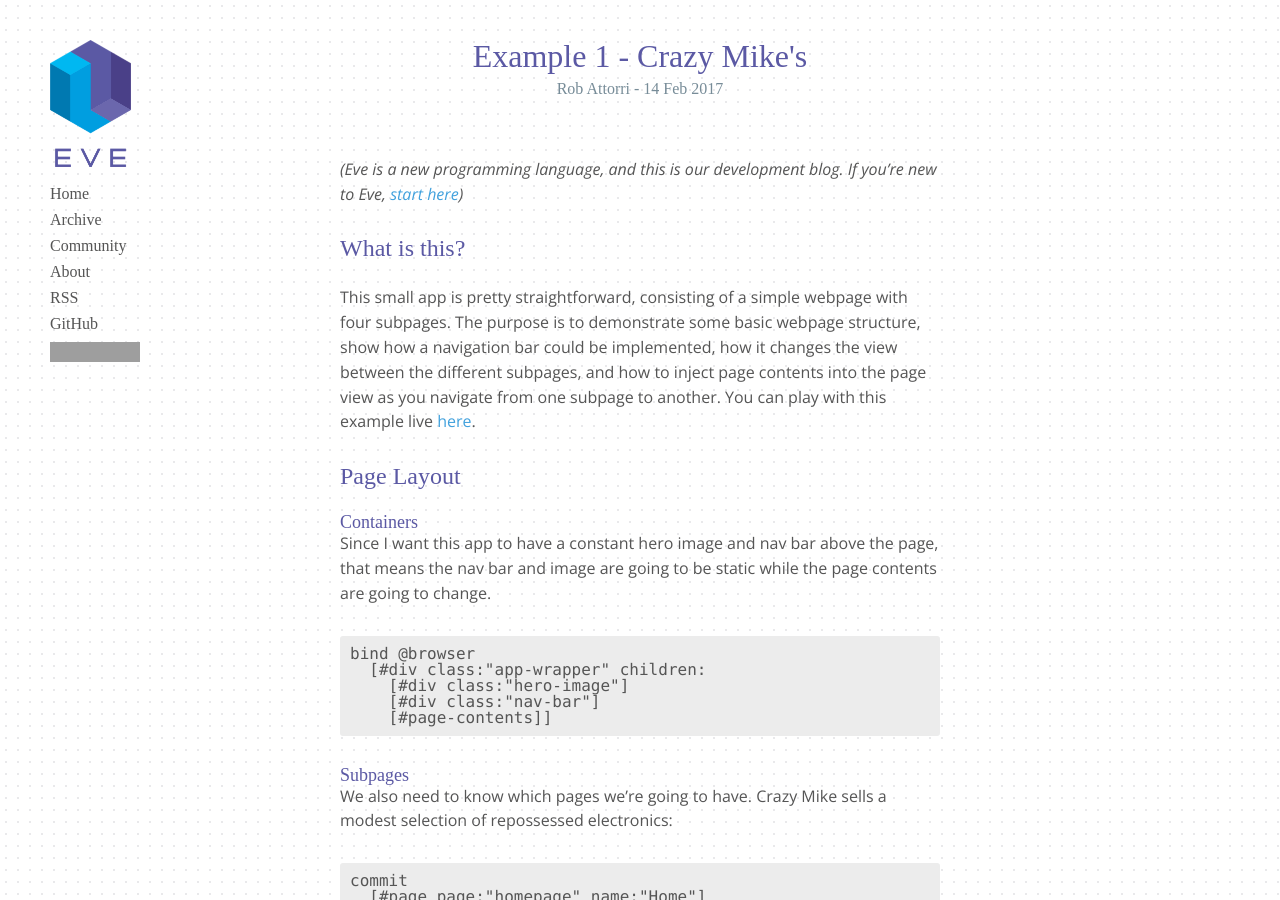
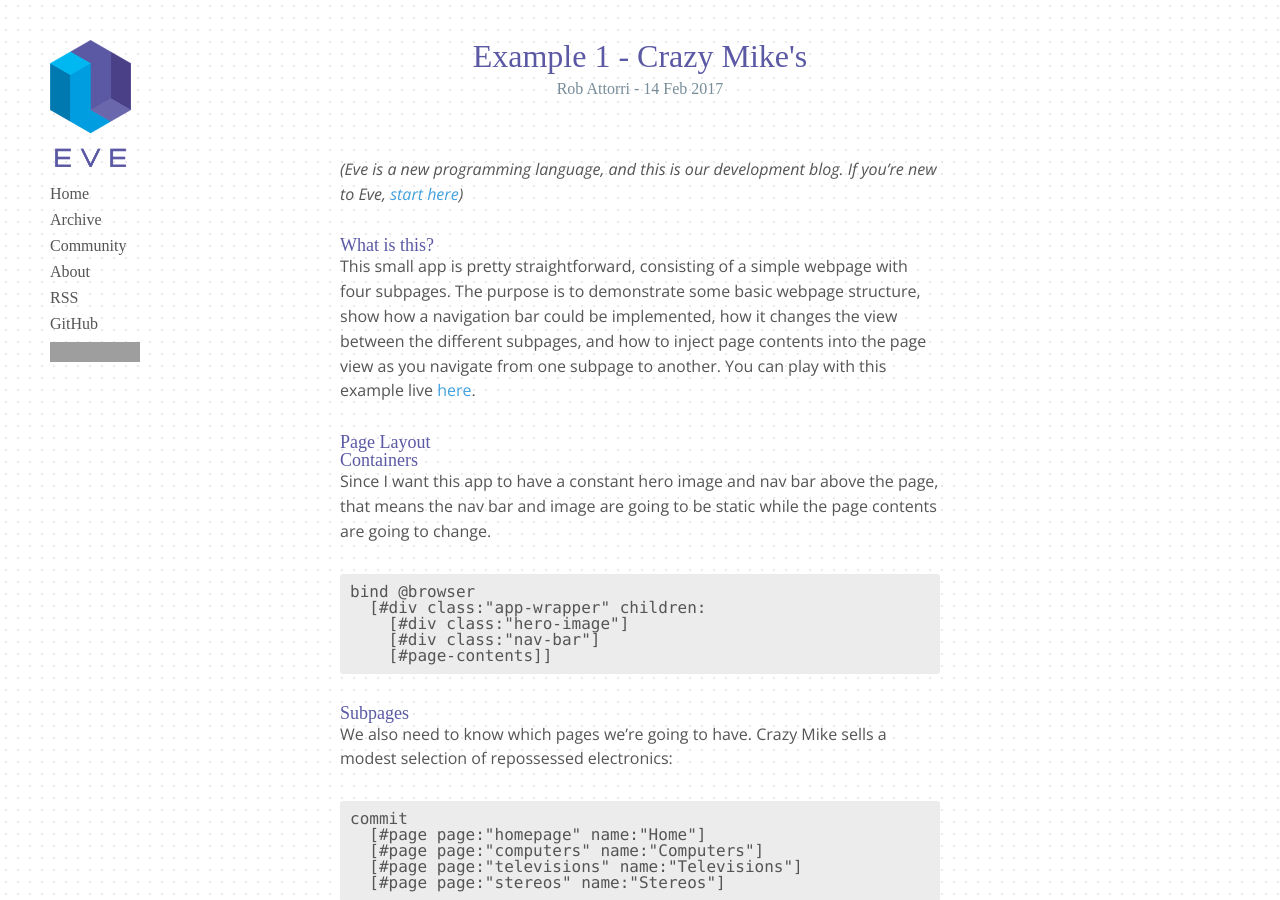
Before and after one commit to Kodowa/incidentalcomplexity, a Jekyll site: the page built from _posts/2017-02-14-ex1-crazy-mike.md, in a window 1280 px wide and 900 px high. Built offline with Jekyll 4.4.1, drawn with Linux system fonts in a browser that asks for light colours; some web fonts are replaced; grey boxes are pictures that could not be loaded.

Commit message:
Fix headers again

````diff
--- a/_posts/2017-02-14-ex1-crazy-mike.md
+++ b/_posts/2017-02-14-ex1-crazy-mike.md
@@ -8,13 +8,13 @@ tags: []
 _(Eve is a new programming language, and this is our development blog. If you’re new to Eve, [start here](http://play.witheve.com))_
 
 
-### What is this?
+#### What is this?
 
 This small app is pretty straightforward, consisting of a simple webpage with four subpages. The purpose is to demonstrate some basic webpage structure, show how a navigation bar could be implemented, how it changes the view between the different subpages, and how to inject page contents into the page view as you navigate from one subpage to another. You can play with this example live [here](http://play.witheve.com/#gist:0049b5b77a1e01b0124c96c820ff3374-crazy-mikes.eve).
 
-### Page Layout
+#### Page Layout
 
-#### Containers
+##### Containers
 
 Since I want this app to have a constant hero image and nav bar above the page, that means the nav bar and image are going to be static while the page contents are going to change.
 
@@ -26,7 +26,7 @@ bind @browser
     [#page-contents]]
 ```
 
-#### Subpages
+##### Subpages
 
 We also need to know which pages we're going to have. Crazy Mike sells a modest selection of repossessed electronics:
 
@@ -38,7 +38,7 @@ commit
   [#page page:"stereos" name:"Stereos"]
 ```
 
-#### Initial Landing Site
+##### Initial Landing Site
 
 We also want to make sure that when a user reaches the site, they start on the homepage.
 
@@ -47,9 +47,9 @@ commit
   [#app page:"homepage"]
 ```
 
-### The Nav Bar
+#### The Nav Bar
 
-#### Drawing the Nav Bar
+##### Drawing the Nav Bar
 
 While the hero image was easy, the nav bar gets its own section because it needs a little more love than a background. It needs to make a button for each page of the website (those pages were committed in the Page Template section)
 
@@ -64,7 +64,7 @@ bind @browser
 
 ```
 
-#### Navigation
+##### Navigation
 
 We start on the home page, but when you click a button on the nav bar, we want to navigate to that page.
 
@@ -77,7 +77,7 @@ commit
   view.page := page
 ```
 
-#### Highlighting the Active Page
+##### Highlighting the Active Page
 
 Purely as a style issue, let's change the background color of the nav bar button of whichever page we're on. You could also use this block to add a new class to nav-btn and use CSS to set the new background color, but this is a little more terse without obfuscating the goal.
 
@@ -90,8 +90,8 @@ bind @browser
   nav-btn.style += [background:"#606060"]
 ```
 
-### Subpages
-#### Home Page
+#### Subpages
+##### Home Page
 
 When the app specifies that we're on the home page, we want to inject the home page contents into the `#page-contents` from the page template.
 
@@ -109,7 +109,7 @@ bind @browser
   ]
 ```
 
-#### Computers
+##### Computers
 
 Much like the home page, when the app specifies that we want to navigate to the Computers tab, we want to inject that page into `#page-contents`.
 
@@ -125,7 +125,7 @@ bind @browser
     [#p text:"One of our many fine products, this War Operations Plan Response supercomputer was repossessed from the US Dept. of Defense in 1984. Comes with classic games such as chess, checkers, backgammon, poker, tic-tac-toe, and Global Thermonuclear War, though it has been known not to play. Open box, comes as-is. Strict no return policy."]]
 ```
 
-#### Televisions
+##### Televisions
 
 Once more, when we navigate to the Televisions tab, it gets injected into `#page-contents`.
 
@@ -143,7 +143,7 @@ bind @browser
 
 ```
 
-#### Stereos
+##### Stereos
 
 When we navigate to the Stereos tab, it gets injected into `#page-contents`.
 
@@ -160,7 +160,7 @@ bind @browser
   ]
 ```
 
-### Styles
+#### Styles
 
 A little CSS to clean things up and make the page more readable.
 
````
